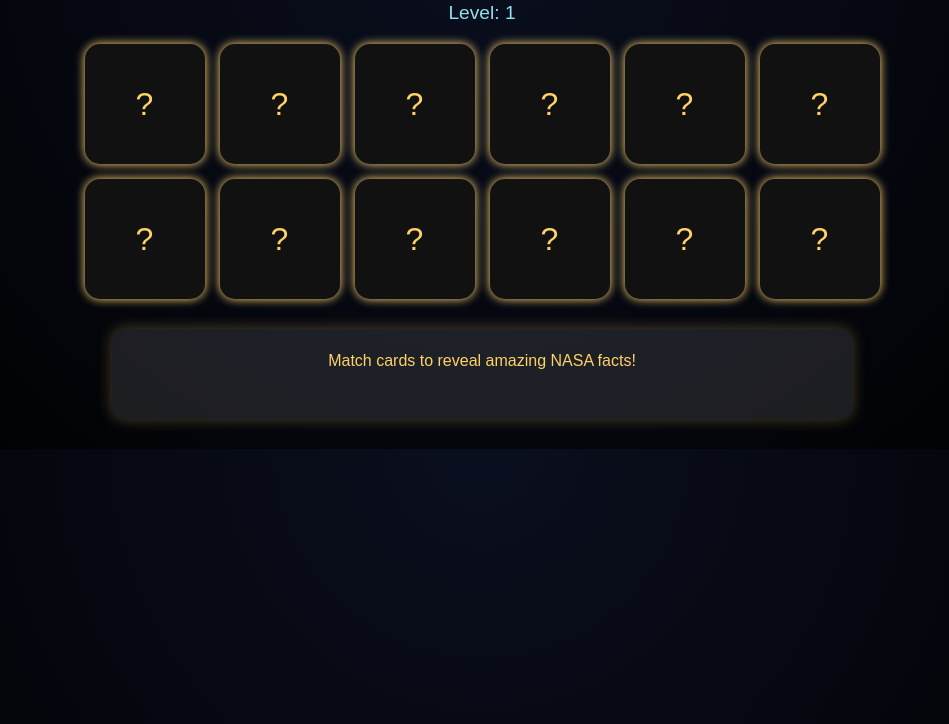
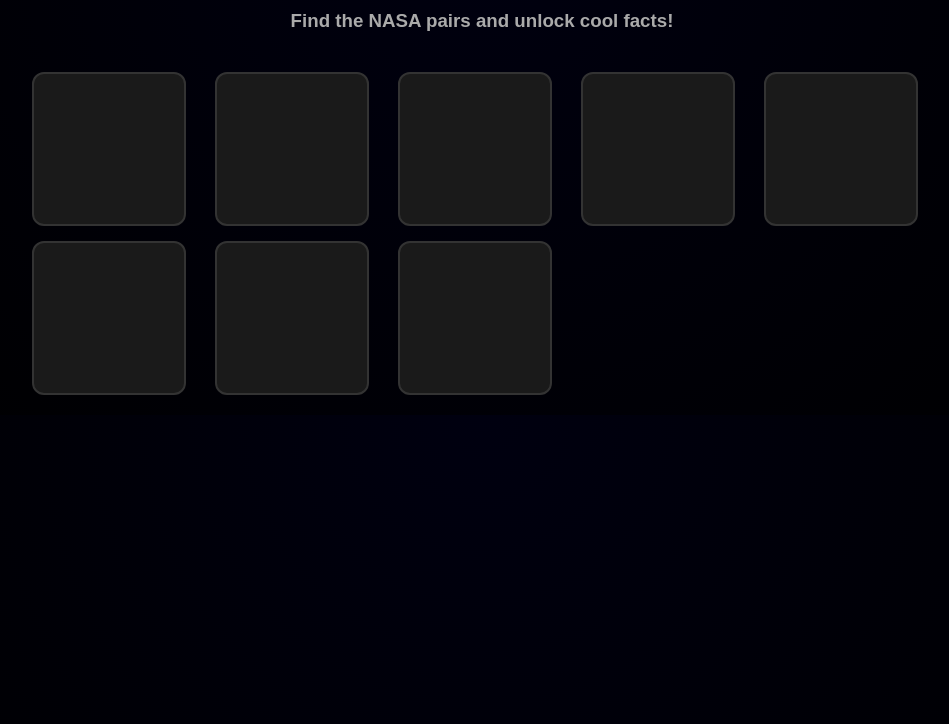
Before and after one commit to meenakshianil04/cosmix, a plain HTML site: page COSMIX/index.html in a window 1280 px wide. Shown: the part 76-800 px from the top of the page, without its empty margins (158-1107 px from the left). Drawn offline with Linux system fonts and the light colour scheme; files whose address does not match are found by name.

Commit message:
Update index.html

```diff
--- a/COSMIX/index.html
+++ b/COSMIX/index.html
@@ -1,114 +1,135 @@
 <!DOCTYPE html>
 <html lang="en">
 <head>
-  <meta charset="UTF-8" />
-  <meta name="viewport" content="width=device-width, initial-scale=1.0" />
-  <title>NASA Memory Match Game</title>
-
+  <meta charset="UTF-8">
+  <title>Cosmix — Memory Match</title>
  <style>
   body {
-      background: radial-gradient(circle at top, #0a0f1f, #000);
-      color: #fff;
-      font-family: "Poppins", sans-serif;
+    font-family: 'Poppins', sans-serif;
+    background: radial-gradient(circle at top, #000010, #000);
+    color: white;
     text-align: center;
     margin: 0;
     padding: 0;
   }
 
   h1 {
-      margin: 20px 0;
-      color: #ffd166;
-      letter-spacing: 2px;
-      text-shadow: 0 0 10px #ffd166;
+    margin-top: 20px;
+    font-size: 2.2em;
+    color: #00bfff;
+  }
+
+  h3 {
+    color: #aaa;
+    margin-bottom: 20px;
   }
 
   #game-board {
     display: grid;
-      grid-template-columns: repeat(6, 120px);
-      grid-gap: 15px;
     justify-content: center;
-      margin: 20px auto;
-      max-width: 800px;
+    align-content: center;
+    gap: 15px;
+    margin: 0 auto;
+    max-width: 900px;
+    padding: 20px;
+  }
+
+  /* Make sure cards form perfect squares and center nicely per level */
+  @media (min-width: 0px) {
+    #game-board {
+      grid-template-columns: repeat(4, 150px);
+    }
+  }
+
+  @media (min-width: 700px) {
+    #game-board {
+      grid-template-columns: repeat(auto-fit, minmax(150px, 1fr));
+    }
   }
 
   .card {
-      width: 120px;
-      height: 120px;
-      perspective: 1000px;
+    width: 150px;
+    height: 150px;
+    background: #1a1a1a;
+    border: 2px solid #333;
+    border-radius: 12px;
     cursor: pointer;
-      border-radius: 15px;
-      box-shadow: 0 0 15px rgba(255, 255, 255, 0.1);
-    }
-
-    .card-inner {
-      position: relative;
-      width: 100%;
-      height: 100%;
-      transition: transform 0.6s;
-      transform-style: preserve-3d;
-    }
-
-    .card.flipped .card-inner {
-      transform: rotateY(180deg);
-    }
-
-    .card-front, .card-back {
-      position: absolute;
-      width: 100%;
-      height: 100%;
-      border-radius: 15px;
-      backface-visibility: hidden;
-    }
-
-    .card-front {
-      background: #111;
     display: flex;
     align-items: center;
     justify-content: center;
-      font-size: 2rem;
-      color: #ffd166;
-      box-shadow: 0 0 10px #ffd166;
+    overflow: hidden;
+    position: relative;
+    transition: transform 0.3s ease, box-shadow 0.3s ease;
   }
 
-    .card-back {
-      transform: rotateY(180deg);
-      overflow: hidden;
+  .card:hover {
+    transform: scale(1.05);
+    box-shadow: 0 0 15px #00bfff;
   }
 
-    .card-back img {
+  .card img {
     width: 100%;
     height: 100%;
     object-fit: cover;
-      border-radius: 15px;
+    display: none;
   }
 
-    #fact-box {
-      background: rgba(255, 255, 255, 0.1);
-      border-radius: 12px;
-      padding: 20px;
-      margin: 30px auto;
-      width: 80%;
-      max-width: 700px;
-      color: #ffd166;
-      line-height: 1.5;
-      font-size: 1rem;
-      box-shadow: 0 0 15px rgba(255, 209, 102, 0.3);
-      min-height: 50px;
+  .flipped img {
+    display: block;
   }
 
-    #level {
-      font-size: 1.2rem;
-      margin: 10px;
-      color: #90e0ef;
+  /* Popup styles */
+  #fact-popup {
+    display: none;
+    position: fixed;
+    top: 50%;
+    left: 50%;
+    transform: translate(-50%, -50%);
+    background: rgba(0, 0, 20, 0.95);
+    padding: 20px;
+    border-radius: 12px;
+    text-align: center;
+    max-width: 500px;
+    z-index: 999;
+    box-shadow: 0 0 20px #00bfff;
+  }
+
+  #fact-popup img {
+    width: 400px;
+    max-width: 100%;
+    border-radius: 10px;
+    margin-bottom: 15px;
+  }
+
+  #fact-popup button {
+    background: #00bfff;
+    border: none;
+    padding: 8px 16px;
+    margin-top: 10px;
+    border-radius: 6px;
+    cursor: pointer;
+    font-weight: bold;
+    color: white;
+    transition: background 0.2s ease;
+  }
+
+  #fact-popup button:hover {
+    background: #0088cc;
   }
 </style>
+
 </head>
+<body>
+  <h1>🚀 Cosmix — Memory Match</h1>
+  <h3>Find the NASA pairs and unlock cool facts!</h3>
+  <div id="game-board"></div>
 
-<body>
-  <h1>🚀 NASA Space Memory Game 🌌</h1>
-  <div id="level">Level: 1</div>
-  <div id="game-board"></div>
-  <div id="fact-box">Match cards to reveal amazing NASA facts!</div>
+  <!-- Popup -->
+  <div id="fact-popup">
+    <img id="popup-img" src="" alt="NASA">
+    <p id="popup-fact"></p>
+    <button onclick="closePopup()">Close</button>
+  </div>
 
   <script>
     const images = [
@@ -134,84 +155,94 @@
 
     const facts = {
       'headoftherocket.jpg': "Rocket Lab launched the first of two 6U CubeSats for NASA’s PREFIRE mission on May 25, 2024, from Launch Complex 1 in Mahia, New Zealand.",
-      'cosmix1.jpg': "NASA's SpaceX IMAP Liftoff: The missions will each focus on different effects of the solar wind and space weather from their origins at the Sun to their farthest reaches at the edge of our solar system.",
-      'cosmix2.jpg': "NASA Terrestrial Planet Finder will use multiple telescopes working together to find planets that may have the right chemistry to sustain life.",
-      'cosmix3.jpg': "The Andromeda galaxy is the most massive in the local group of galaxies that includes our Milky Way.",
-      'cosmix4.jpg': "While photographing Mars, NASA’s Hubble Space Telescope captured a cameo appearance of the tiny moon Phobos.",
-      'cosmix5.jpg': "A dying star’s final moments are captured in this image from the NASA/ESA Hubble Space Telescope.",
-      'cosmix6.jpg': "Wireless crop water monitoring project: NASA uses soil moisture probes to improve satellite estimates of crop water demand.",
-      'kalpana.jpg': "Kalpana Chawla was the first Indian-born woman in space. She flew on the Space Shuttle Columbia and inspired millions.",
-      'nasa.jpg': "NASA was founded in 1958 to explore space and study Earth. Its missions include sending astronauts to the Moon and exploring Mars.",
-      'neil.jpg': "Neil Armstrong was the first person to walk on the Moon on July 20, 1969, during NASA’s Apollo 11 mission.",
-      'planets.jpg': "This artist concept shows the smallest star known to host a planet, VB 10b, discovered using astrometry.",
-      'rocketfire.jpg': "On May 8, 2024, Rocket Lab launched two NASA TROPICS CubeSats to study tropical cyclones using microwave frequencies.",
-      'saturn.jpg': "Saturn is famous for its beautiful rings made of ice and rock. It would float because it’s less dense than water!",
-      'solarsystem.jpg': "Our solar system features eight planets shown in this artist’s diagram — not to scale!",
-      'rocket.jpg': "Rocket Lab launched the first of two 6U CubeSats for NASA’s PREFIRE mission on May 25, 2024.",
-      'astronut.jpg': "Astronaut John H. Glenn sits in a car in front of the Mercury Mission Control building before his Friendship 7 mission.",
-      'mars.jpg': "Mars is known as the Red Planet because of its reddish appearance caused by iron oxide on its surface.",
-      'satelite.jpg': "NASA uses satellites to study Earth and space — tracking weather, climate, and capturing stunning images."
+      'cosmix1.jpg': "NASA's SpaceX IMAP Liftoff focuses on how the solar wind and space weather affect our solar system, from the Sun’s surface to its edge billions of miles away.",
+      'cosmix2.jpg': "NASA’s Terrestrial Planet Finder will use multiple telescopes to take portraits of stars and their orbiting planets and identify worlds that could support life.",
+      'cosmix3.jpg': "The Andromeda Galaxy is the most massive galaxy in the Local Group, which also includes our Milky Way.",
+      'cosmix4.jpg': "While photographing Mars, NASA’s Hubble Space Telescope captured a cameo of the tiny moon Phobos orbiting the Red Planet.",
+      'cosmix5.jpg': "A dying star’s final moments were captured in this image from NASA’s Hubble Space Telescope.",
+      'cosmix6.jpg': "NASA scientists monitor crop water using satellites and soil sensors to better understand agricultural water demand from space.",
+      'kalpana.jpg': "Kalpana Chawla was the first Indian-born woman in space, inspiring millions through her bravery and dedication to exploration.",
+      'nasa.jpg': "Founded in 1958, NASA explores space and Earth — sending astronauts to the Moon, rovers to Mars, and telescopes deep into the cosmos.",
+      'neil.jpg': "Neil Armstrong was the first person to walk on the Moon in 1969. His words: 'That’s one small step for man, one giant leap for mankind.'",
+      'planets.jpg': "VB 10b is the smallest known star hosting a planet, discovered using astrometry to detect a star’s subtle wobble in the sky.",
+      'rocketfire.jpg': "In 2024, a Rocket Lab Electron rocket launched two NASA CubeSats to study tropical cyclones using microwave frequencies.",
+      'saturn.jpg': "Saturn’s rings are made of ice and rock. Amazingly, Saturn would float in water because it’s less dense than liquid!",
+      'solarsystem.jpg': "This artistic diagram shows all eight planets in our solar system, though much closer together than in reality.",
+      'rocket.jpg': "NASA and Rocket Lab continue missions to study Earth's climate with advanced small satellite technology.",
+      'mars.jpg': "Mars, the Red Planet, gets its color from iron oxide dust. NASA’s Perseverance rover explores its ancient lakebeds for signs of life.",
+      'satelite.jpg': "NASA satellites observe weather, monitor climate change, and capture incredible images of planets and stars.",
+      'astronut.jpg': "Astronaut John Glenn became the first American to orbit Earth in 1962 aboard Friendship 7."
     };
 
     let level = 1;
-    let flippedCards = [];
-    let matchedCount = 0;
+    let selectedCards = [];
+    let matched = 0;
 
     function startGame() {
       const board = document.getElementById("game-board");
       board.innerHTML = "";
-      const levelImages = images.slice(0, level * 6); // 6 pairs per level
-      const cards = [...levelImages, ...levelImages].sort(() => Math.random() - 0.5);
+      selectedCards = [];
+      matched = 0;
+
+      let pairs = level === 1 ? 4 : (level === 2 ? 6 : 8);
+      let chosen = images.slice((level - 1) * pairs, (level - 1) * pairs + pairs);
+      let cards = [...chosen, ...chosen].sort(() => 0.5 - Math.random());
 
       cards.forEach(img => {
         const card = document.createElement("div");
         card.classList.add("card");
-        card.innerHTML = `
-          <div class="card-inner">
-            <div class="card-front">?</div>
-            <div class="card-back"><img src="images/${img}" alt="image"></div>
-          </div>
-        `;
-        card.addEventListener("click", () => flipCard(card, img));
+        card.dataset.image = img;
+
+        const cardImg = document.createElement("img");
+        cardImg.src = img;
+        card.appendChild(cardImg);
+
+        card.addEventListener("click", flipCard);
         board.appendChild(card);
       });
     }
 
-    function flipCard(card, img) {
-      if (flippedCards.length < 2 && !card.classList.contains("flipped")) {
-        card.classList.add("flipped");
-        flippedCards.push({ card, img });
+    function flipCard() {
+      if (this.classList.contains("flipped") || selectedCards.length === 2) return;
 
-        if (flippedCards.length === 2) {
-          setTimeout(checkMatch, 800);
+      this.classList.add("flipped");
+      selectedCards.push(this);
+
+      if (selectedCards.length === 2) {
+        const [c1, c2] = selectedCards;
+        if (c1.dataset.image === c2.dataset.image) {
+          matched++;
+          showPopup(c1.dataset.image);
+          selectedCards = [];
+          if (matched === (level === 1 ? 4 : (level === 2 ? 6 : 8))) {
+            setTimeout(() => {
+              if (level < 3) {
+                alert(`✅ Level ${level} complete! Moving to next level...`);
+                level++;
+                startGame();
+              } else {
+                alert("🎉 Congratulations! You finished all levels!");
+              }
+            }, 700);
+          }
+        } else {
+          setTimeout(() => {
+            c1.classList.remove("flipped");
+            c2.classList.remove("flipped");
+            selectedCards = [];
+          }, 800);
         }
       }
     }
 
-    function checkMatch() {
-      const [first, second] = flippedCards;
-      const factBox = document.getElementById("fact-box");
+    function showPopup(img) {
+      document.getElementById("popup-img").src = img;
+      document.getElementById("popup-fact").innerText = facts[img];
+      document.getElementById("fact-popup").style.display = "block";
+    }
 
-      if (first.img === second.img) {
-        matchedCount++;
-        factBox.textContent = facts[first.img];
-        flippedCards = [];
-
-        if (matchedCount === images.slice(0, level * 6).length) {
-          if (level < 3) {
-            level++;
-            matchedCount = 0;
-            document.getElementById("level").textContent = `Level: ${level}`;
-            setTimeout(startGame, 1500);
-          } else {
-            factBox.textContent = "🎉 Congratulations! You completed all levels!";
-          }
-        }
-      } else {
-        first.card.classList.remove("flipped");
-        second.card.classList.remove("flipped");
-        flippedCards = [];
-      }
+    function closePopup() {
+      document.getElementById("fact-popup").style.display = "none";
     }
 
     startGame();
```
Lines whose indentation alone changed are shown as unchanged.
